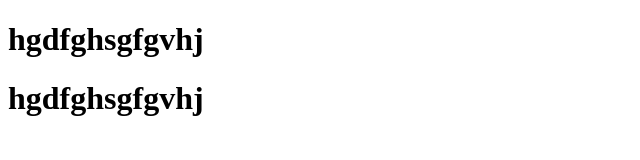
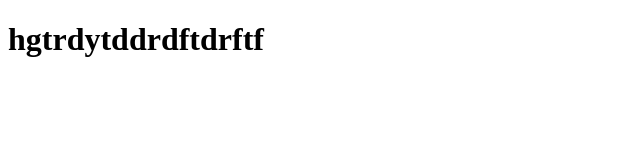
Before and after one commit to 12shrarina/QuizJS, a plain HTML site: page file.html in a window 1280 px wide. Shown: the whole page, without its empty margins (0-640 px from the left). Drawn offline with Linux system fonts and the light colour scheme.

Commit message:
child file

```diff
--- a/file.html
+++ b/file.html
@@ -7,7 +7,7 @@
     <title>Document</title>
 </head>
 <body>
-    <h1>hgdfghsgfgvhj</h1>
-    <h1>hgdfghsgfgvhj</h1>
+    <h1>hgtrdytddrdftdrftf</h1>
+    <h1></h1>
 </body>
 </html>
```
